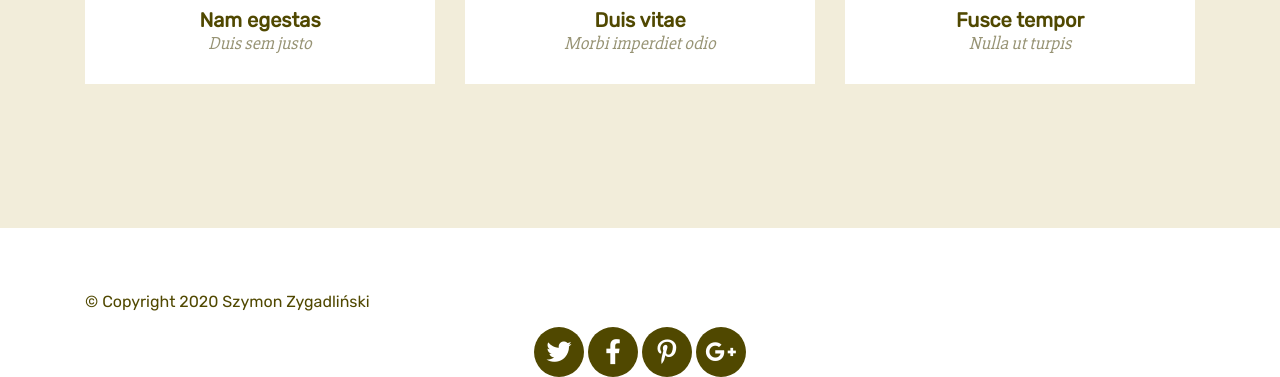
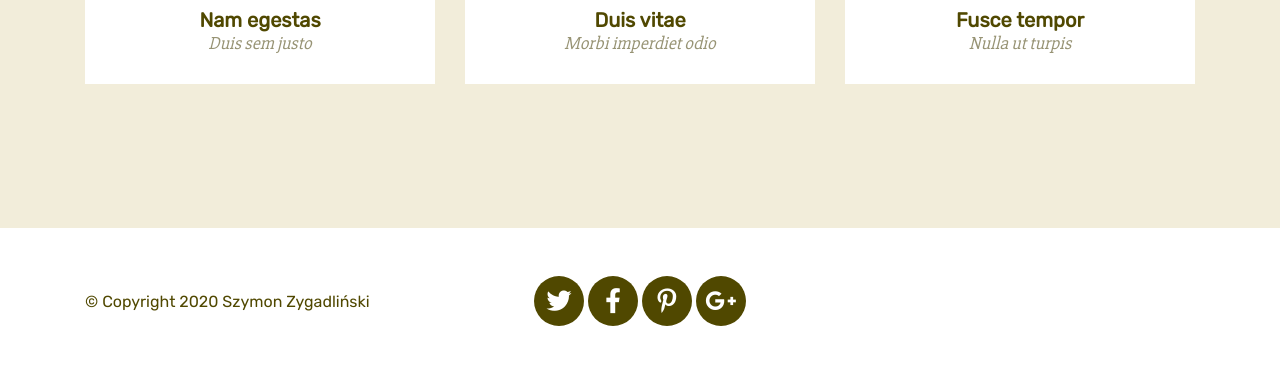
Before and after one commit to szygadlinski/zadanie-4.6, a website: page index.html in a window 1280 px wide. Shown: the part 2581-2958 px from the top of the page. Drawn offline with nearby package versions, Linux system fonts and the light colour scheme.

Commit message:
Change html for footer

```diff
--- a/index.html
+++ b/index.html
@@ -148,16 +148,22 @@
 
 		<footer class="page-footer">
 			<div class="container">
+					<div class="row">
 
+						<div class="col-md-4">
 							<p>© Copyright 2020 Szymon Zygadliński</p>
+						</div>
 
+						<div class="col-md-4">
 							<ul>
 								<li><a href="#"><i class="fab fa-twitter"></i>twitter</a></li>
 								<li><a href="#"><i class="fab fa-facebook-f"></i>facebook</a></li>
 								<li><a href="#"><i class="fab fa-pinterest-p"></i>pinterest</a></li>
 								<li><a href="#"><i class="fab fa-google-plus-g"></i>google+</a></li>
 							</ul>
+						</div>
 
+					</div>
 			</div>
 		</footer>
 
```
Lines whose indentation alone changed are shown as unchanged.
